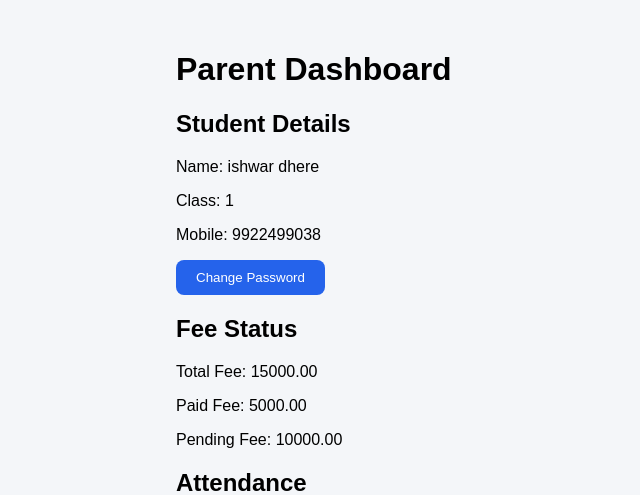
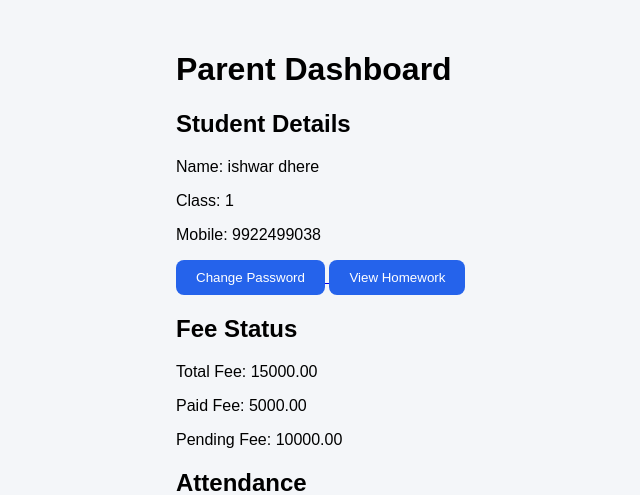
Before and after one commit to ISHWARDHERE/school-erp-new, a FastAPI app: page /parent_dashboard/1 in a window 1280 px wide. Shown: the top 495 px of the page, without its empty margins (134-774 px from the left). Run offline with FastAPI, Linux system fonts and the light colour scheme; data comes from the database, SQL or seed files in the repository; data that the repository does not hold is empty.

Commit message:
Updated security, online admission, parent login, password change, homework module

```diff
--- a/main.py
+++ b/main.py
@@ -2022,3 +2022,74 @@ def reject_admission(admission_id: int):
         "/admission_requests",
         status_code=303
     )
+
+@app.get("/add_homework", response_class=HTMLResponse)
+def add_homework_page(request: Request):
+    return templates.TemplateResponse(
+        request=request,
+        name="add_homework.html",
+        context={}
+    )
+
+@app.post("/save_homework")
+async def save_homework(request: Request):
+    form = await request.form()
+
+    class_name = form.get("class_name")
+    subject = form.get("subject")
+    homework_text = form.get("homework_text")
+    homework_date = form.get("homework_date")
+
+    conn = connect_db()
+    cursor = conn.cursor()
+
+    cursor.execute("""
+        INSERT INTO homework
+        (
+            class_name,
+            subject,
+            homework_text,
+            homework_date
+        )
+        VALUES (%s,%s,%s,%s)
+    """, (
+        class_name,
+        subject,
+        homework_text,
+        homework_date
+    ))
+
+    conn.commit()
+    conn.close()
+
+    return RedirectResponse(
+        "/add_homework",
+        status_code=303
+    )
+
+@app.get("/parent_homework/{student_id}", response_class=HTMLResponse)
+def parent_homework(request: Request, student_id: int):
+    conn = connect_db()
+    cursor = conn.cursor(dictionary=True)
+
+    cursor.execute(
+        "SELECT class_name FROM students WHERE id=%s",
+        (student_id,)
+    )
+
+    student = cursor.fetchone()
+
+    cursor.execute(
+        "SELECT * FROM homework WHERE class_name=%s",
+        (student["class_name"],)
+    )
+
+    homework = cursor.fetchall()
+
+    conn.close()
+
+    return templates.TemplateResponse(
+        request=request,
+        name="parent_homework.html",
+        context={"homework": homework}
+    )
--- a/templates/parent_dashboard.html
+++ b/templates/parent_dashboard.html
@@ -17,6 +17,10 @@
     <!-- Change Password Button -->
     <a href="/change_password/{{ student.id }}">
         <button>Change Password</button>
+    </a>
+
+    <a href="/parent_homework/{{ student.id }}">
+        <button>View Homework</button>
     </a>
 
     <h2>Fee Status</h2>
```
Also changed, not shown: add_homework.html (added, +29 -0 lines), templates/parent_homework.html (added, +28 -0 lines), templates/add_homework.html (added).
